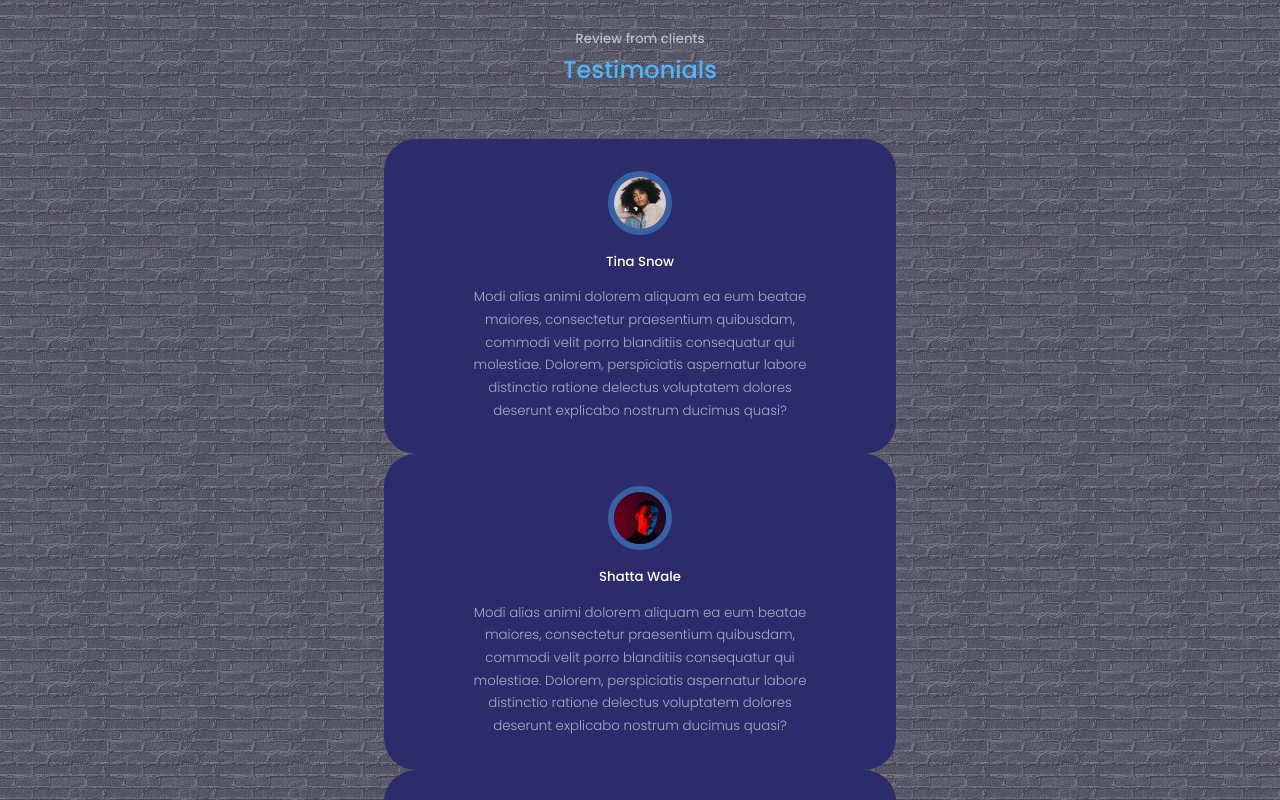
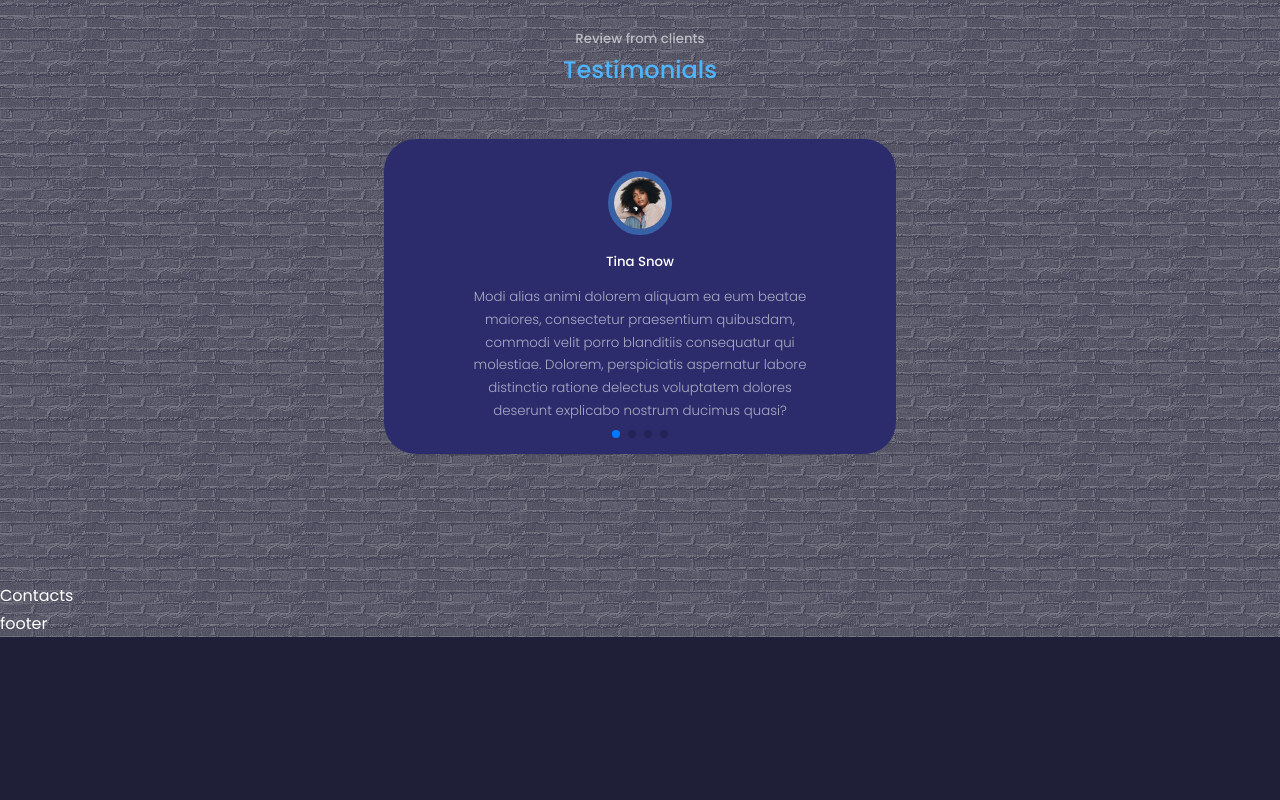
Before and after one commit to dinevtomislav/Portfolio, a React (Create React App) app in the folder react-portfolio-website/: page / in a window 1280 px wide. Shown: the part 4400-5200 px from the top of the page. After the commit the page ends 5037 px from the top, so only its background shows below. Built offline with nearby package versions, Linux system fonts and the light colour scheme.

Commit message:
added carousel using swiperjs

```diff
--- a/react-portfolio-website/package.json
+++ b/react-portfolio-website/package.json
@@ -10,6 +10,7 @@
     "react-dom": "^18.2.0",
     "react-icons": "^4.10.1",
     "react-scripts": "5.0.1",
+    "swiper": "^10.2.0",
     "web-vitals": "^2.1.4"
   },
   "scripts": {
--- a/react-portfolio-website/src/components/testimonials/Testimonials.jsx
+++ b/react-portfolio-website/src/components/testimonials/Testimonials.jsx
@@ -4,6 +4,15 @@
 import AVTR2 from '../../assets/avatar2.jpg'
 import AVTR3 from '../../assets/avatar3.jpg'
 import AVTR4 from '../../assets/avatar4.jpg'
+
+// import Swiper core and required modules
+import { Pagination } from 'swiper/modules';
+
+import { Swiper, SwiperSlide } from 'swiper/react';
+
+// Import Swiper styles
+import 'swiper/css';
+import 'swiper/css/pagination';
 
 
 const data = [
@@ -41,21 +50,26 @@
   <section id='testimonials'>
   <h5>Review from clients</h5>
   <h2>Testimonials</h2>
-  <div className="container testimonials__container">
+  <Swiper className="container testimonials__container"
+      modules={[Pagination]}
+      spaceBetween={40}
+      slidesPerView={1}
+      navigation
+      pagination={{ clickable: true }}>
     {
       data.map(({avatar, name, review}, index) => {
         return(
-          <article key={index} className="testimonial">
+          <SwiperSlide key={index} className="testimonial">
           <div className="client__avatar">
           <img src={avatar}/>
           </div>
           <h5 className='client__name'>{name}</h5>
           <small className='client__review'>{review}</small>
-          </article>
+          </SwiperSlide>
         )
       })
     }
-  </div>
+  </Swiper>
   </section>
   )
 }
```
Also changed, not shown: 1 other file (tests, documents, lock files or other folders).
